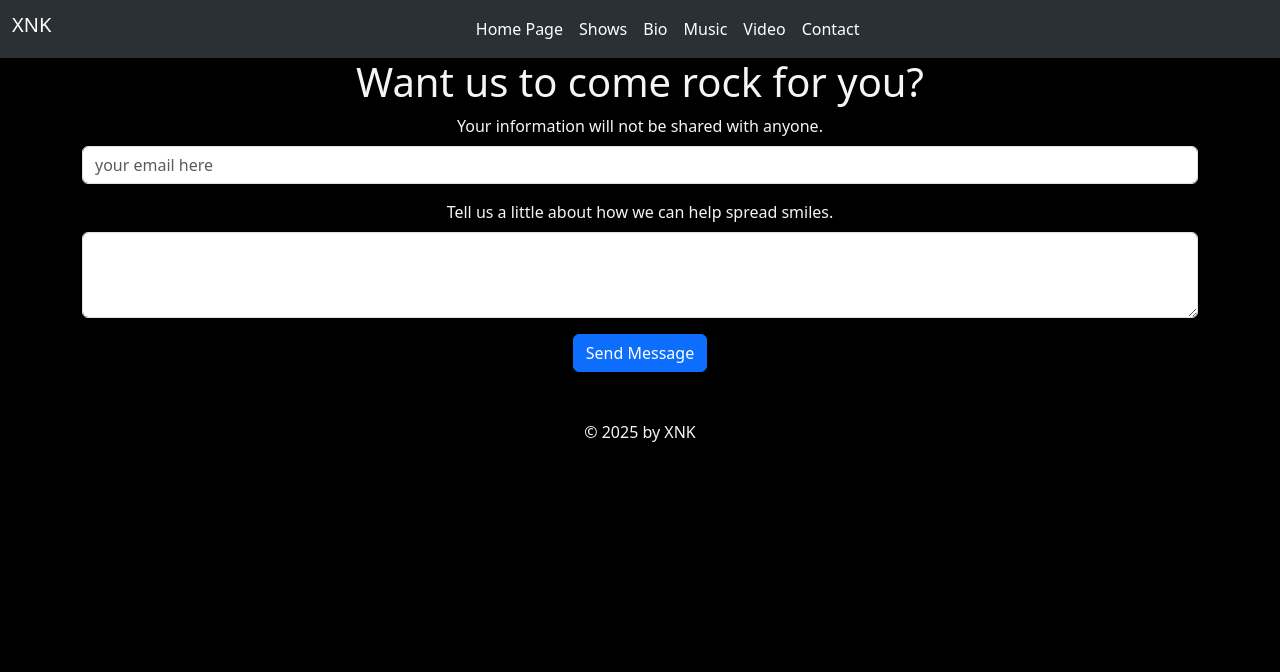
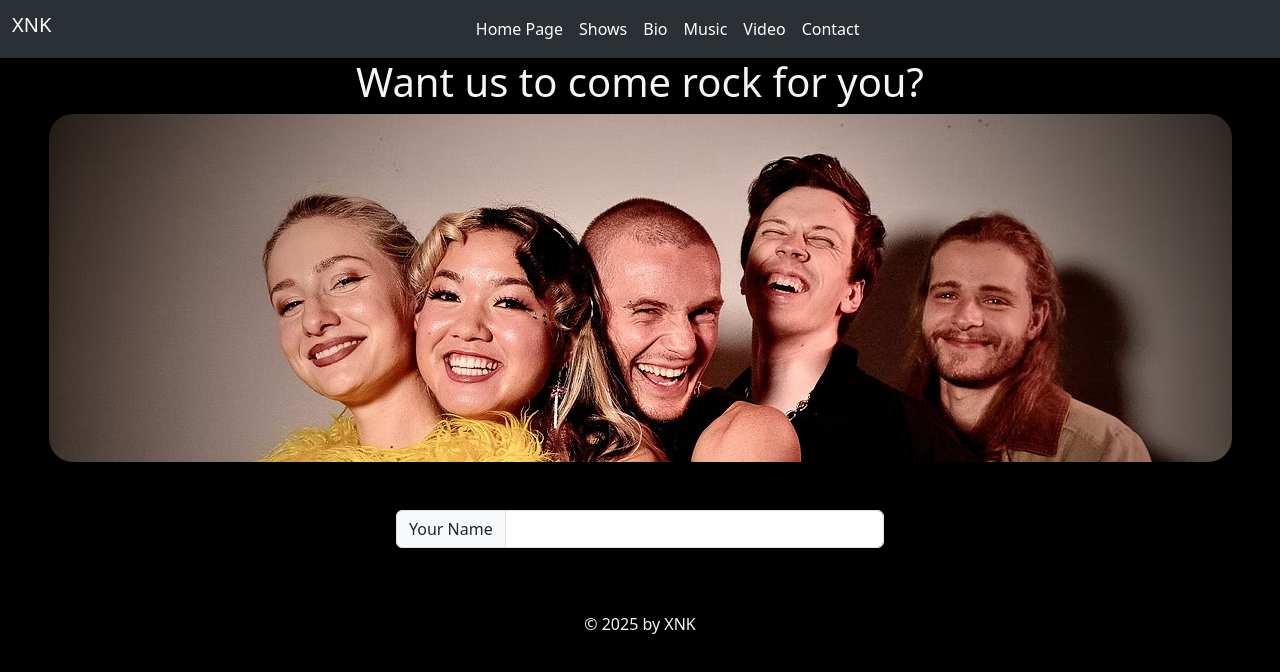
Before and after one commit to Aaron-Quickstart/tester_projects, a React (Vite) app in the folder XNKwebsite/website_for_xnk_react/: page /contact in a window 1280 px wide. Shown: the top 672 px of the page. Built offline with nearby package versions, Linux system fonts and the light colour scheme.

Commit message:
contact page is nearing completion

```diff
--- /dev/null
+++ b/XNKwebsite/website_for_xnk_react/src/componets/ContactForm.jsx
@@ -0,0 +1,36 @@
+import Container from 'react-bootstrap/esm/Container';
+import Form from 'react-bootstrap/Form';
+import InputGroup from 'react-bootstrap/InputGroup';
+
+
+
+
+export default function ContactForm()
+{
+
+    return(
+
+        <Container className='justify-content-center align-items-center' style={{width: '40%'}}>
+            <InputGroup className="mb-3">
+                <InputGroup.Text id="inputGroup-sizing-default">
+                    Your Name
+                </InputGroup.Text>
+                <Form.Control
+                    aria-label="Default"
+                    aria-describedby="inputGroup-sizing-default"
+                />
+            </InputGroup>
+        </Container>
+    )
+}
+
+/*
+
+
+
+    <form>
+        <input placeholder="email" required ref={contactEmail}/>
+
+        <button id='contactBtn'>Send</button>
+    </form>
+*/
--- a/XNKwebsite/website_for_xnk_react/src/componets/FooterNote.jsx
+++ b/XNKwebsite/website_for_xnk_react/src/componets/FooterNote.jsx
@@ -9,6 +9,7 @@ export default function FooterNote()
 
     return(
         <>
+            <br/><br/>
             <p>&copy; 2025 by XNK</p>
         </>
     )
--- a/XNKwebsite/website_for_xnk_react/src/pages/Contact.jsx
+++ b/XNKwebsite/website_for_xnk_react/src/pages/Contact.jsx
@@ -2,8 +2,10 @@ import Form from 'react-bootstrap/Form';
 import Container from "react-bootstrap/esm/Container";
 import Button from 'react-bootstrap/Button';
 
+import FullBand from './../assets/photo_fullBAnd.jpg';
 import FooterNote from "../componets/FooterNote";
 import NavigationLinks from "../componets/NavigationLinks";
+import ContactForm from '../componets/ContactForm';
 
 
 
@@ -17,8 +19,20 @@ export default function Contact()
     <>
     <NavigationLinks/>
         <h1>Want us to come rock for you?</h1>
-        <Container>
-            <Form action=''>
+        <img src={FullBand} className='mb-5' style={{borderRadius: '1.5rem'}}/>
+
+
+        <ContactForm/>
+        <FooterNote/>
+    </>
+
+
+    )
+}
+
+/*
+
+            <Form>
                 <Form.Group className="mb-3" controlId="userEmail">
                 <Form.Label>Your information will not be shared with anyone.</Form.Label>
                 <Form.Control type="email" placeholder="your email here" />
@@ -29,30 +43,8 @@ export default function Contact()
                 </Form.Group>
                 <Button>Send Message</Button>
             </Form>
-        </Container>
-
-        <br/><br/>
-        <FooterNote/>
-    </>
 
 
-    )
-}
 
-/*
-    <form id="request-form" action="https://formspree.io/f/mbldzzbg" method="POST">
-        <label for="fname">*&nbsp;First name:</label><br/>
-        <input type="text" id="fname" name="fname" required/><br/>
 
-        <label for="lname">Last name:</label><br/>
-        <input type="text" id="lname" name="lname"/><br/>
-
-        <label for="customer-email">*&nbsp;Email:</label><br/>
-        <input type="text" id="customer-email" name="customer-email" required/><br/>
-
-        <label for="recipe-request-field">*&nbsp;Request a recipe here.</label><br/>
-        <input id="recipe-request-field" name="recipe-request-field"  size="50" required/><br/>
-
-        <input type="submit" value="Submit">
-    <form/>
 */
```
